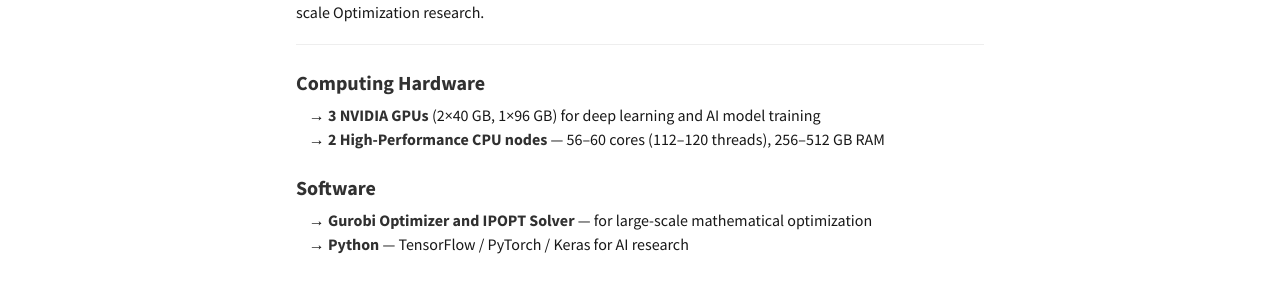
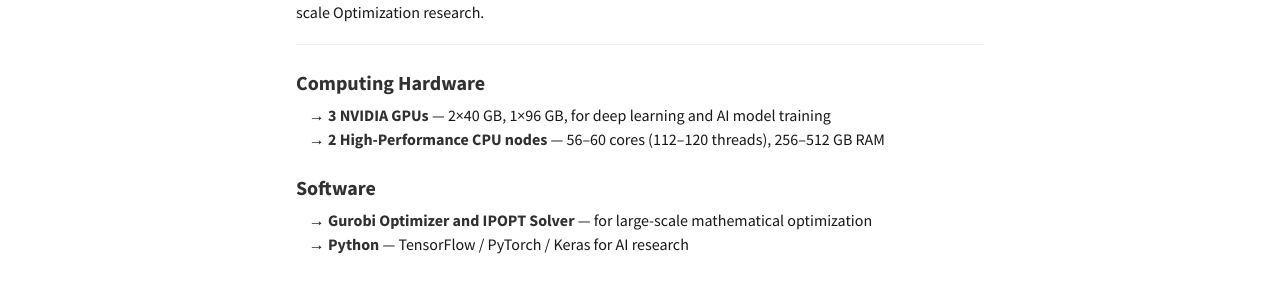
Before and after one commit to hssharadga/hssharadga.github.io, a Jekyll site: the page built from lab-equipment.md, in a window 1280 px wide. Shown: the part 134-433 px from the top of the page. Built offline with Jekyll 4.4.1, drawn with Linux system fonts in a browser that asks for light colours.

Commit message:
Update lab-equipment.md

```diff
--- a/lab-equipment.md
+++ b/lab-equipment.md
@@ -13,7 +13,7 @@
 
 <h3>Computing Hardware</h3>
 
-&nbsp;&nbsp;&nbsp;&nbsp;<span style="display: inline-block; transform: rotate(0deg);">→</span> <strong>3 NVIDIA GPUs</strong> (2×40 GB, 1×96 GB) for deep learning and AI model training <br>
+&nbsp;&nbsp;&nbsp;&nbsp;<span style="display: inline-block; transform: rotate(0deg);">→</span> <strong>3 NVIDIA GPUs</strong> — 2×40 GB, 1×96 GB, for deep learning and AI model training <br>
 &nbsp;&nbsp;&nbsp;&nbsp;<span style="display: inline-block; transform: rotate(0deg);">→</span> <strong>2 High-Performance CPU nodes</strong> — 56–60 cores (112–120 threads), 256–512 GB RAM
 
 
```
